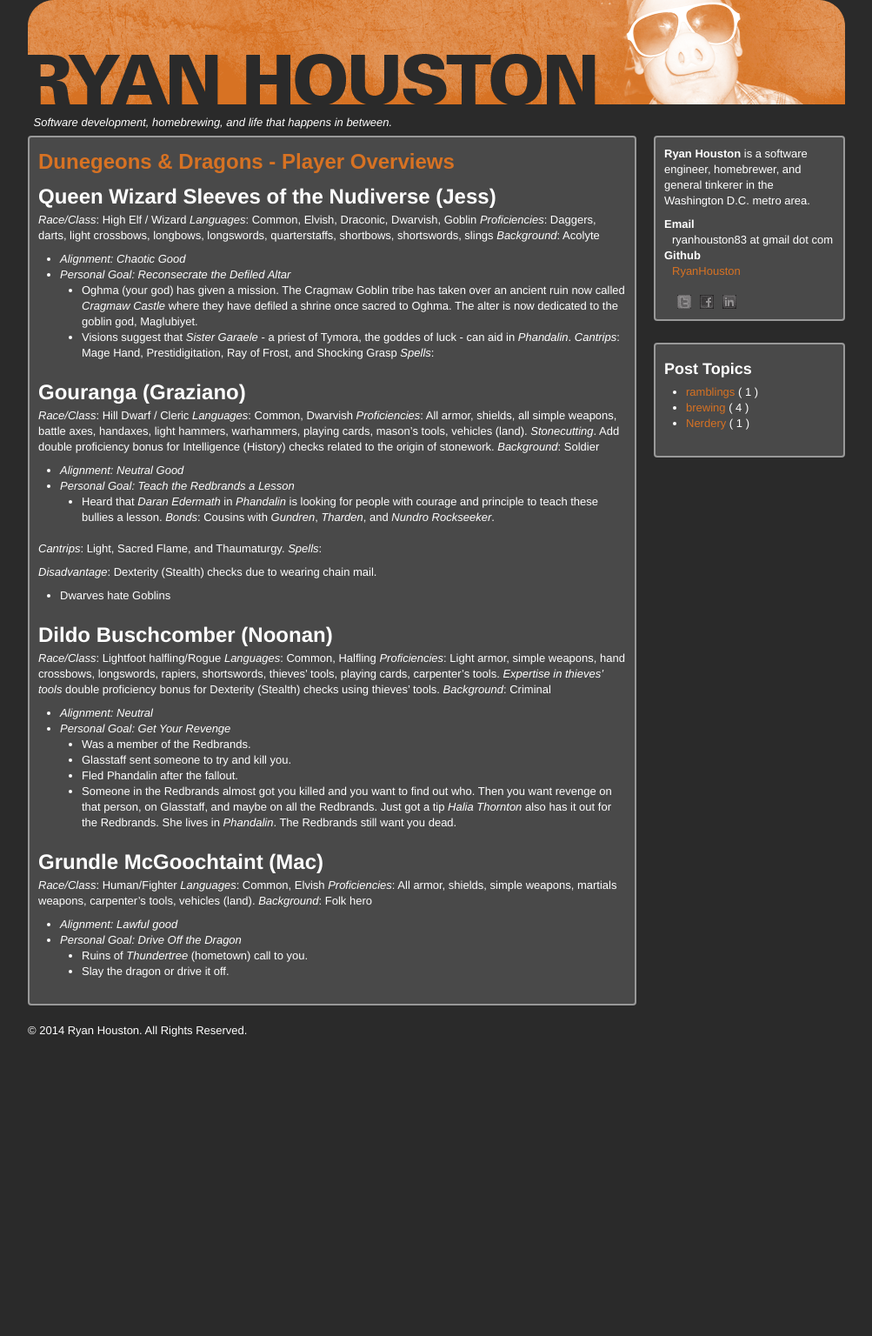
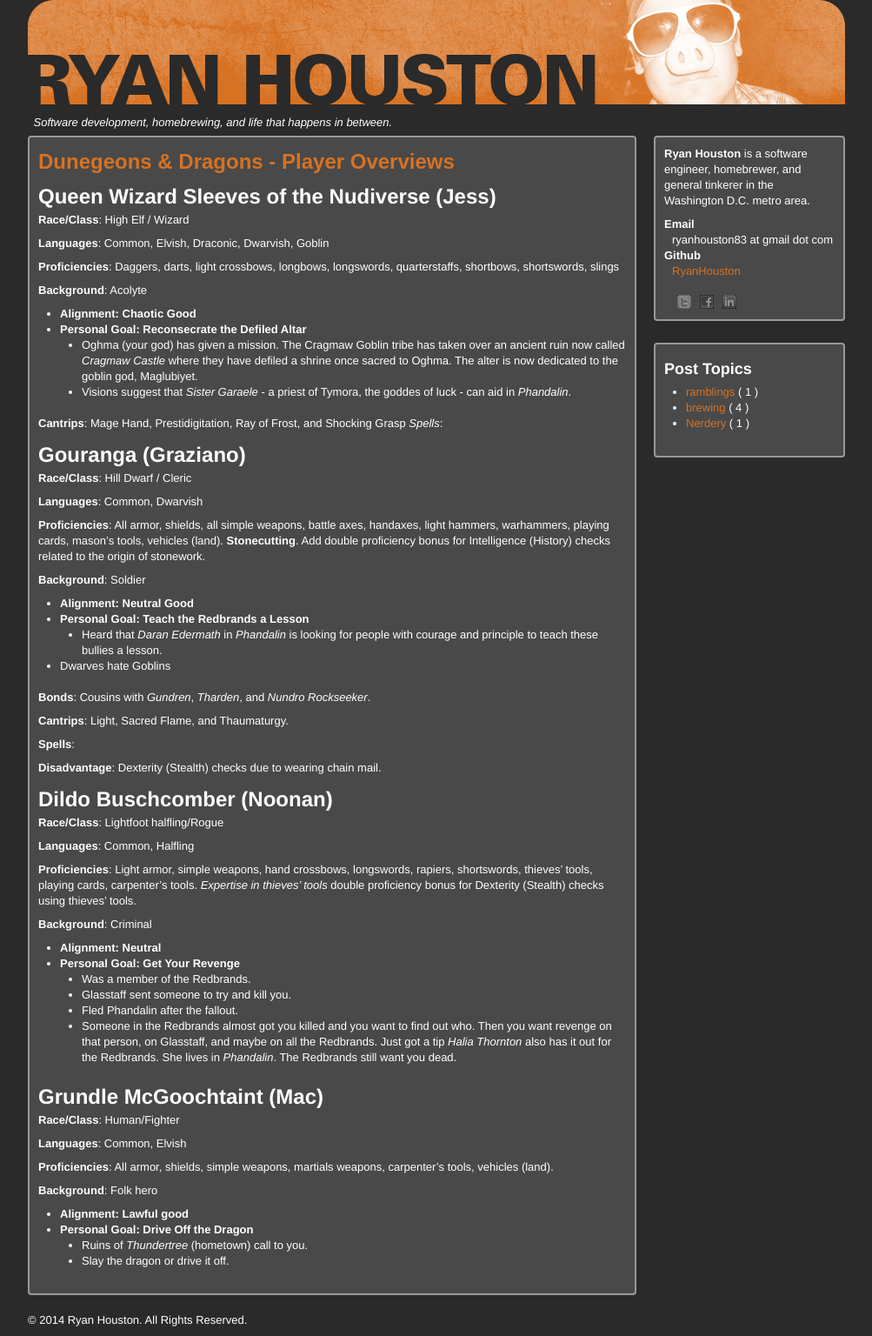
Before and after one commit to ryanhouston/ryanjhouston.com, a Jekyll site: the page built from dnd/player-overviews.md, in a window 1280 px wide. Shown: the whole page at 87% size, without its empty margins (138-1141 px from the left). Built offline with Jekyll 4.4.1, drawn with Linux system fonts in a browser that asks for light colours; before the commit the page ends 1203 px from its top, so only the background shows below that.

Commit message:
Fix formatting on D&D player overviews

```diff
--- a/dnd/player-overviews.md
+++ b/dnd/player-overviews.md
@@ -5,55 +5,70 @@ layout: post
 
 ## Queen Wizard Sleeves of the Nudiverse (Jess)
 
-*Race/Class*: High Elf / Wizard
-*Languages*:  Common, Elvish, Draconic, Dwarvish, Goblin
-*Proficiencies*: Daggers, darts, light crossbows, longbows, longswords,
+**Race/Class**: High Elf / Wizard
+
+**Languages**:  Common, Elvish, Draconic, Dwarvish, Goblin
+
+**Proficiencies**: Daggers, darts, light crossbows, longbows, longswords,
   quarterstaffs, shortbows, shortswords, slings
-*Background*: Acolyte
-  * *Alignment: Chaotic Good*
-  * *Personal Goal: Reconsecrate the Defiled Altar*
+
+**Background**: Acolyte
+
+  * **Alignment: Chaotic Good**
+  * **Personal Goal: Reconsecrate the Defiled Altar**
     * Oghma (your god) has given a mission. The Cragmaw Goblin tribe has taken
       over an ancient ruin now called *Cragmaw Castle* where they have defiled
       a shrine once sacred to Oghma. The alter is now dedicated to the goblin
       god, Maglubiyet.
     * Visions suggest that *Sister Garaele* - a priest of Tymora, the goddes of
       luck - can aid in *Phandalin*.
-*Cantrips*: Mage Hand, Prestidigitation, Ray of Frost, and Shocking Grasp
+
+**Cantrips**: Mage Hand, Prestidigitation, Ray of Frost, and Shocking Grasp
 *Spells*:
 
 ## Gouranga (Graziano)
 
-*Race/Class*: Hill Dwarf / Cleric
-*Languages*:  Common, Dwarvish
-*Proficiencies*: All armor, shields, all simple weapons, battle axes, handaxes,
+**Race/Class**: Hill Dwarf / Cleric
+
+**Languages**:  Common, Dwarvish
+
+**Proficiencies**: All armor, shields, all simple weapons, battle axes, handaxes,
   light hammers, warhammers, playing cards, mason's tools, vehicles (land).
-  *Stonecutting*. Add double proficiency bonus for Intelligence (History)
+  **Stonecutting**. Add double proficiency bonus for Intelligence (History)
   checks related to the origin of stonework.
-*Background*: Soldier
-  * *Alignment: Neutral Good*
-  * *Personal Goal: Teach the Redbrands a Lesson*
+
+**Background**: Soldier
+
+  * **Alignment: Neutral Good**
+  * **Personal Goal: Teach the Redbrands a Lesson**
     * Heard that *Daran Edermath* in *Phandalin* is looking for people with
       courage and principle to teach these bullies a lesson.
-*Bonds*: Cousins with *Gundren*, *Tharden*, and *Nundro Rockseeker*.
+  * Dwarves hate Goblins
 
-*Cantrips*: Light, Sacred Flame, and Thaumaturgy.
-*Spells*:
+**Bonds**: Cousins with *Gundren*, *Tharden*, and *Nundro Rockseeker*.
 
-*Disadvantage*: Dexterity (Stealth) checks due to wearing chain mail.
+**Cantrips**: Light, Sacred Flame, and Thaumaturgy.
 
- * Dwarves hate Goblins
+**Spells**:
+
+**Disadvantage**: Dexterity (Stealth) checks due to wearing chain mail.
+
 
 ## Dildo Buschcomber (Noonan)
 
-*Race/Class*: Lightfoot halfling/Rogue
-*Languages*: Common, Halfling
-*Proficiencies*: Light armor, simple weapons, hand crossbows, longswords,
+**Race/Class**: Lightfoot halfling/Rogue
+
+**Languages**: Common, Halfling
+
+**Proficiencies**: Light armor, simple weapons, hand crossbows, longswords,
   rapiers, shortswords, thieves' tools, playing cards, carpenter's tools.
   *Expertise in thieves' tools*  double proficiency bonus for Dexterity
   (Stealth) checks using thieves' tools.
-*Background*: Criminal
-  * *Alignment: Neutral*
-  * *Personal Goal: Get Your Revenge*
+
+**Background**: Criminal
+
+  * **Alignment: Neutral**
+  * **Personal Goal: Get Your Revenge**
     * Was a member of the Redbrands.
     * Glasstaff sent someone to try and kill you.
     * Fled Phandalin after the fallout.
@@ -65,12 +80,16 @@ layout: post
 
 ## Grundle McGoochtaint (Mac)
 
-*Race/Class*: Human/Fighter
-*Languages*: Common, Elvish
-*Proficiencies*: All armor, shields, simple weapons, martials weapons,
+**Race/Class**: Human/Fighter
+
+**Languages**: Common, Elvish
+
+**Proficiencies**: All armor, shields, simple weapons, martials weapons,
   carpenter's tools, vehicles (land).
-*Background*: Folk hero
-  * *Alignment: Lawful good*
-  * *Personal Goal: Drive Off the Dragon*
+
+**Background**: Folk hero
+
+  * **Alignment: Lawful good**
+  * **Personal Goal: Drive Off the Dragon**
     * Ruins of *Thundertree* (hometown) call to you.
     * Slay the dragon or drive it off.
```
